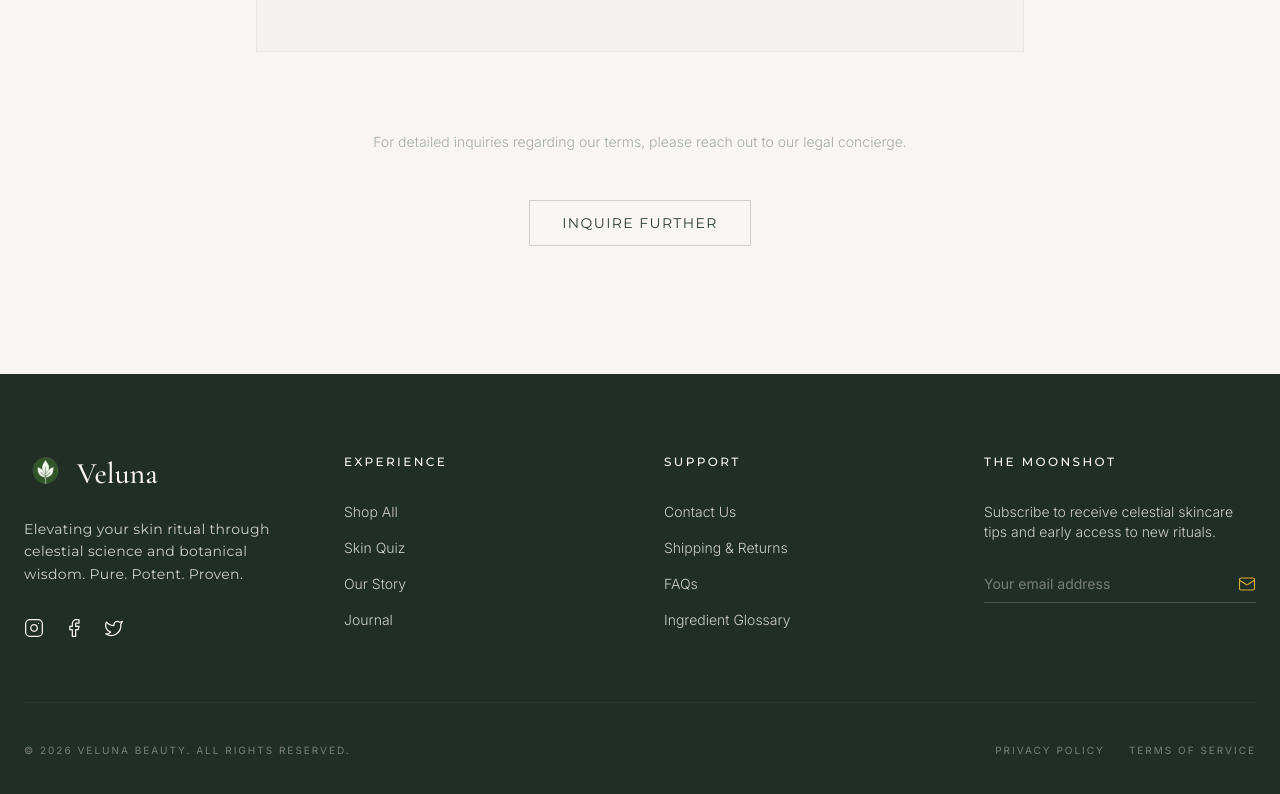
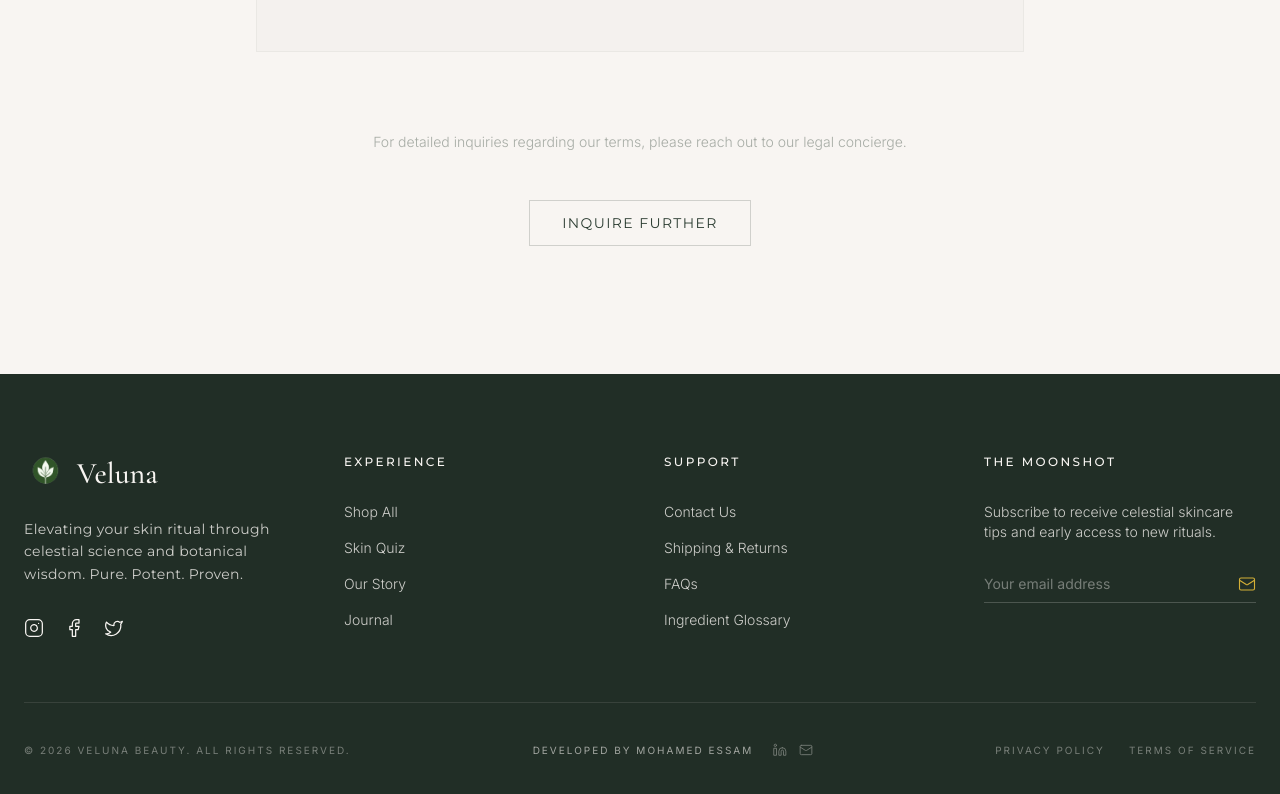
Before and after one commit to muhamedessamz/Veluna, a React (Vite) app: page /terms-of-service in a window 1280 px wide. Shown: the part 1647-2441 px from the top of the page. Built offline with nearby package versions, Linux system fonts and the light colour scheme.

Commit message:
feat: add initial product data and create Footer layout component

```diff
--- a/src/data/products.json
+++ b/src/data/products.json
@@ -61,7 +61,7 @@
         "category": "Moisturizers",
         "skinType": "Dry & Normal",
         "images": [
-            "https://static1.squarespace.com/static/5baaed5577b903135793f279/5bb561afe2c48319f5161efd/62916a9ede3e744ba18b9ea2/1767800046180/cosmic+smaller+bg+new%400.5x.png?format=1500w"
+            "https://cosmocosmetics.in/cdn/shop/files/image_16.jpg?v=1757455380"
         ],
         "ingredients": [
             "Squalane",
--- a/src/layouts/Footer.jsx
+++ b/src/layouts/Footer.jsx
@@ -1,5 +1,5 @@
 import { Link } from 'react-router-dom'
-import { Instagram, Facebook, Twitter, Mail } from 'lucide-react'
+import { Instagram, Facebook, Twitter, Mail, Linkedin } from 'lucide-react'
 
 const Footer = () => {
     return (
@@ -63,11 +63,29 @@ const Footer = () => {
                     </div>
                 </div>
 
-                <div className="border-t border-primary/10 pt-10 flex flex-col md:flex-row justify-between items-center text-[10px] tracking-[0.2em] uppercase opacity-40">
-                    <p>© 2026 VELUNA BEAUTY. ALL RIGHTS RESERVED.</p>
-                    <div className="flex space-x-6 mt-4 md:mt-0">
-                        <Link to="/privacy-policy" className="hover:text-accent transition-colors">Privacy Policy</Link>
-                        <Link to="/terms-of-service" className="hover:text-accent transition-colors">Terms of Service</Link>
+                <div className="border-t border-primary/10 pt-10 flex flex-col md:flex-row justify-between items-center text-[10px] tracking-[0.2em] uppercase">
+                    {/* Left: Copyright */}
+                    <div className="opacity-40 mb-4 md:mb-0">
+                        <p>© 2026 VELUNA BEAUTY. ALL RIGHTS RESERVED.</p>
+                    </div>
+
+                    {/* Center: Developer Credits */}
+                    <div className="flex items-center gap-4 mb-4 md:mb-0">
+                        <span className="opacity-60">Developed by Mohamed Essam</span>
+                        <div className="flex items-center gap-3 ml-1">
+                            <a href="https://www.linkedin.com/in/mohamedessamz/" target="_blank" rel="noopener noreferrer" className="opacity-40 hover:opacity-100 hover:text-accent transition-all duration-300">
+                                <Linkedin size={14} strokeWidth={1.5} />
+                            </a>
+                            <a href="mailto:mohamedessamzakariaa@gmail.com" className="opacity-40 hover:opacity-100 hover:text-accent transition-all duration-300">
+                                <Mail size={14} strokeWidth={1.5} />
+                            </a>
+                        </div>
+                    </div>
+
+                    {/* Right: Legal Links */}
+                    <div className="flex space-x-6 opacity-40">
+                        <Link to="/privacy-policy" className="hover:opacity-100 hover:text-accent transition-all duration-300">Privacy Policy</Link>
+                        <Link to="/terms-of-service" className="hover:opacity-100 hover:text-accent transition-all duration-300">Terms of Service</Link>
                     </div>
                 </div>
             </div>
```
